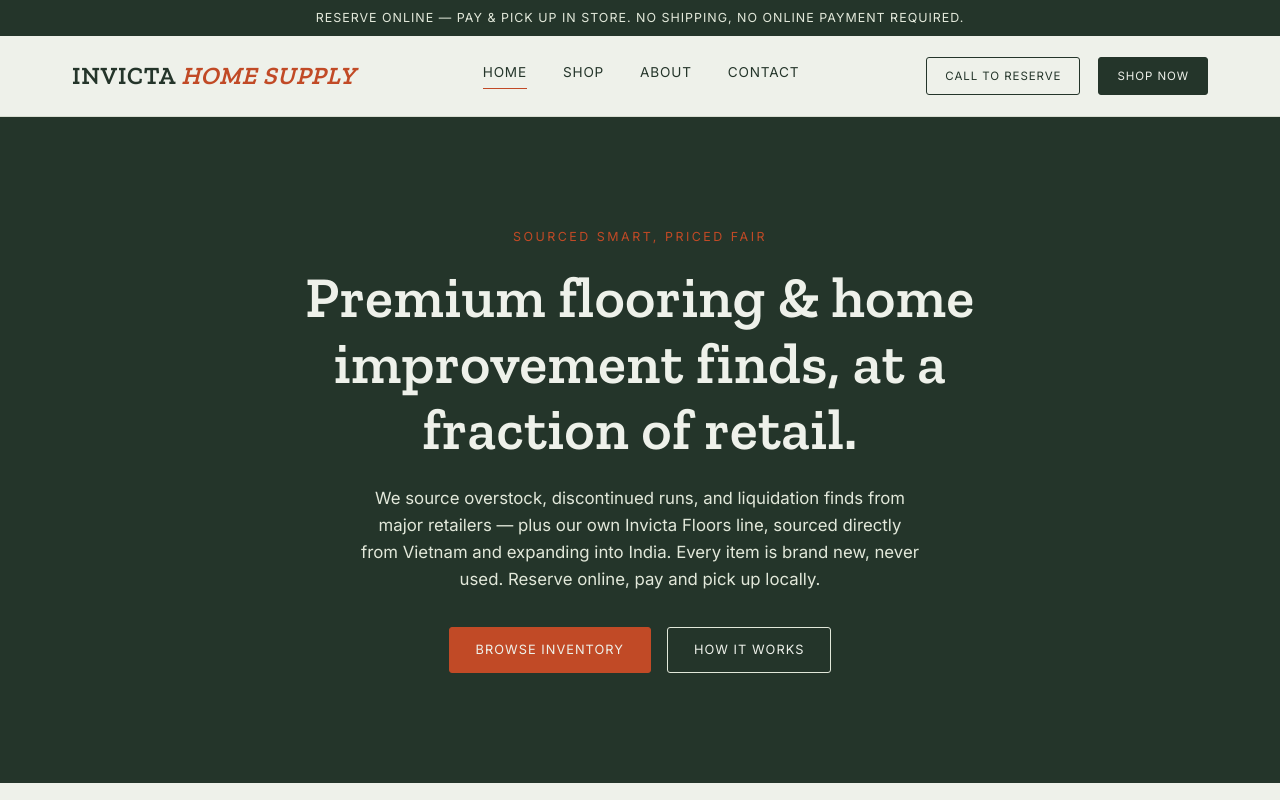
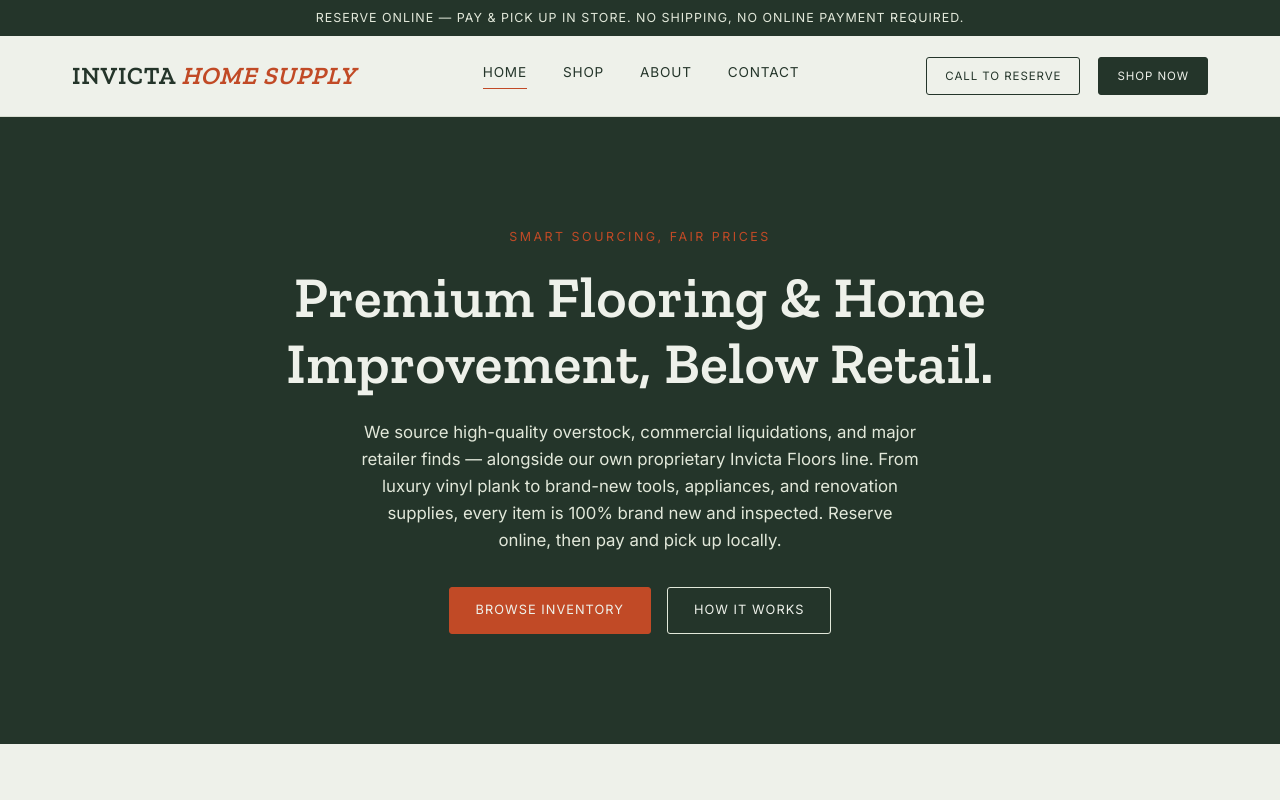
Before and after one commit to ChayDom/Invictahomesupply, a plain HTML site: page index.html in a window 1280 px wide. Shown: the top 800 px of the page. Drawn offline with nearby package versions, Linux system fonts and the light colour scheme; no server answers.

Commit message:
Finalize hero copy: tagline, headline, and body paragraph

```diff
--- a/index.html
+++ b/index.html
@@ -4,7 +4,7 @@
 <meta charset="UTF-8">
 <meta name="viewport" content="width=device-width, initial-scale=1.0">
 <title>Invicta Home Supply | Premium Flooring & Home Improvement, Reserve for Pickup</title>
-<meta name="description" content="Invicta Home Supply — quality flooring and home improvement finds at a fraction of retail, plus our own Invicta Floors line sourced from Vietnam. Reserve online, pick up locally.">
+<meta name="description" content="Invicta Home Supply — premium flooring and home improvement finds below retail, plus our own proprietary Invicta Floors line. Reserve online, pick up locally.">
 <link rel="preconnect" href="https://fonts.googleapis.com">
 <link href="https://fonts.googleapis.com/css2?family=Zilla+Slab:wght@600;700&family=Inter:wght@400;500;600&display=swap" rel="stylesheet">
 <link rel="stylesheet" href="styles.css">
@@ -31,9 +31,9 @@
 </header>
 
 <section class="hero">
-  <div class="eyebrow">Sourced Smart, Priced Fair</div>
-  <h1>Premium flooring &amp; home improvement finds, at a fraction of retail.</h1>
-  <p>We source overstock, discontinued runs, and liquidation finds from major retailers — plus our own Invicta Floors line, sourced directly from Vietnam and expanding into India. Every item is brand new, never used. Reserve online, pay and pick up locally.</p>
+  <div class="eyebrow">Smart Sourcing, Fair Prices</div>
+  <h1>Premium Flooring &amp; Home Improvement, Below Retail.</h1>
+  <p>We source high-quality overstock, commercial liquidations, and major retailer finds — alongside our own proprietary Invicta Floors line. From luxury vinyl plank to brand-new tools, appliances, and renovation supplies, every item is 100% brand new and inspected. Reserve online, then pay and pick up locally.</p>
   <div class="hero-actions">
     <a href="shop.html" class="btn btn-dark">Browse Inventory</a>
     <a href="about.html" class="btn btn-outline">How It Works</a>
```
